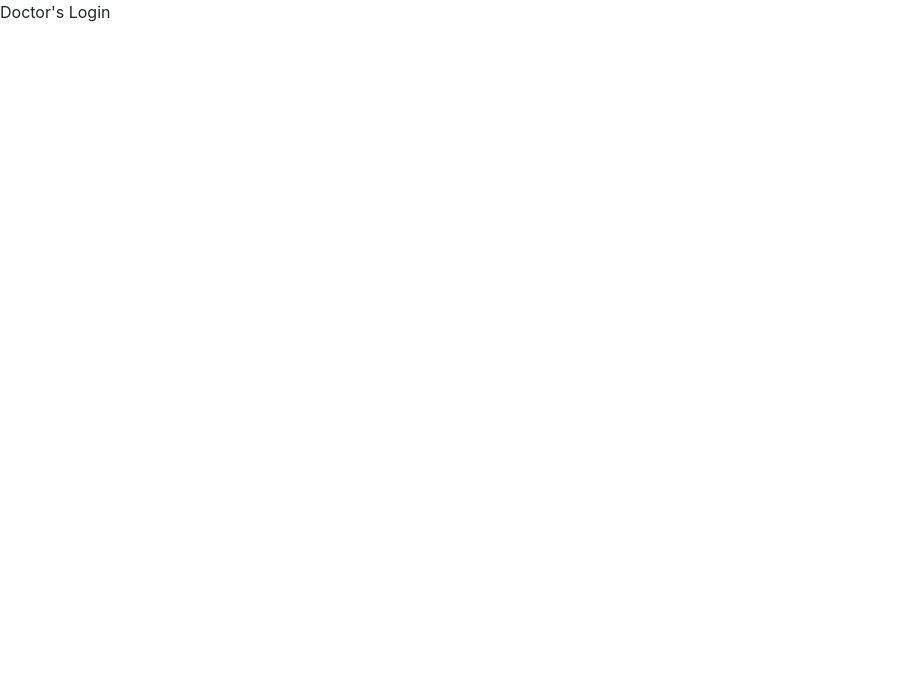
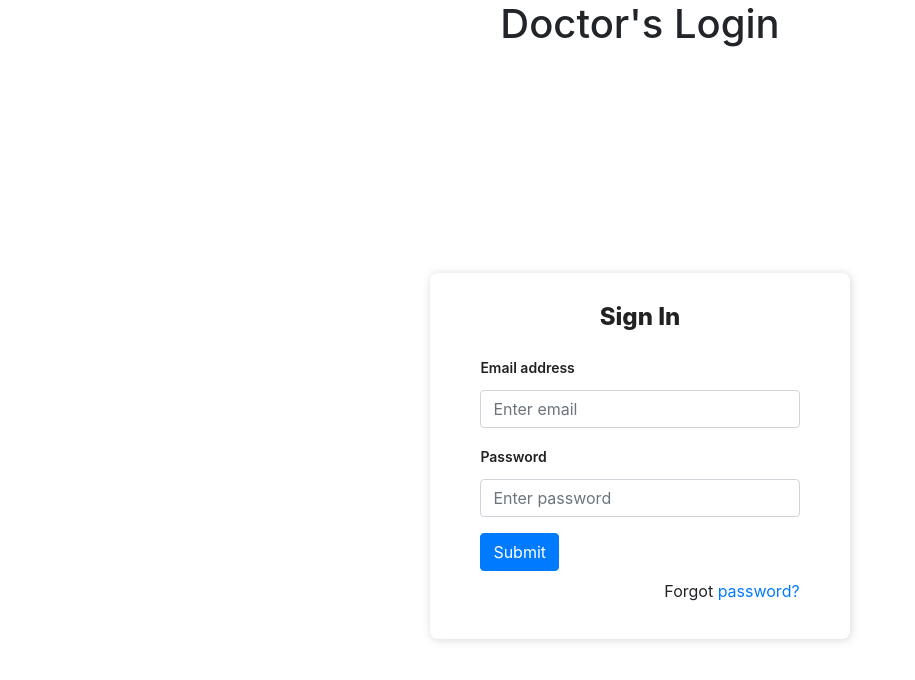
Before and after one commit to ramrodwal/Consent_Management_System, a React (Create React App) app in the folder Hospital/hospital-frontend/: page /DoctorLogin in a window 1280 px wide. Shown: the top 680 px of the page, without its empty margins (0-915 px from the left). Built offline with nearby package versions, Linux system fonts and the light colour scheme; a web font is replaced by a local one.

Commit message:
Hospital Home-frontend

```diff
--- a/Hospital/hospital-frontend/src/App.js
+++ b/Hospital/hospital-frontend/src/App.js
@@ -12,6 +12,7 @@ import HospitalList from './HospitalList';
 import RegisterNewDoctor from './RegisterNewDoctor';
 import RegisterNewHospital from './RegisterNewHospital';
 import DoctorList from './DoctorList';
+
 
 function HospHome(){
   return(
--- a/Hospital/hospital-frontend/src/BookAppointmentDoctor.js
+++ b/Hospital/hospital-frontend/src/BookAppointmentDoctor.js
@@ -4,6 +4,7 @@ function BookAppointmentDoctor(){
     return(
         <>
             Book Appointment
+
         </>
     );
 }
--- a/Hospital/hospital-frontend/src/DoctorLogin.js
+++ b/Hospital/hospital-frontend/src/DoctorLogin.js
@@ -3,7 +3,39 @@ import React from 'react';
 function DoctorLogin(){
     return(
         <>
-            Doctor's Login
+            <center><h1>Doctor's Login</h1></center>
+
+            <div className="Auth-form-container">
+      <form className="Auth-form">
+        <div className="Auth-form-content">
+          <h3 className="Auth-form-title">Sign In</h3>
+          <div className="form-group mt-3">
+            <label>Email address</label>
+            <input
+              type="email"
+              className="form-control mt-1"
+              placeholder="Enter email"
+            />
+          </div>
+          <div className="form-group mt-3">
+            <label>Password</label>
+            <input
+              type="password"
+              className="form-control mt-1"
+              placeholder="Enter password"
+            />
+          </div>
+          <div className="d-grid gap-2 mt-3">
+            <button type="submit" className="btn btn-primary">
+              Submit
+            </button>
+          </div>
+          <p className="forgot-password text-right mt-2">
+            Forgot <a href="#">password?</a>
+          </p>
+        </div>
+      </form>
+    </div>
         </>
     );
 }
--- a/Hospital/hospital-frontend/src/HospitalComponents/HospitalStyle.css
+++ b/Hospital/hospital-frontend/src/HospitalComponents/HospitalStyle.css
@@ -21,3 +21,48 @@
 .tablehead{
     background-color: black;
 }
+
+.pageheading{
+    margin-top: 30px;
+    padding: 5px;
+}
+
+.App {
+    background-color: white;
+  }
+
+  .Auth-form-container {
+    display: flex;
+    justify-content: center;
+    align-items: center;
+    width: 100vw;
+    height: 100vh;
+  }
+
+  .Auth-form {
+    width: 420px;
+    box-shadow: rgb(0 0 0 / 16%) 1px 1px 10px;
+    padding-top: 30px;
+    padding-bottom: 20px;
+    border-radius: 8px;
+    background-color: white;
+  }
+
+  .Auth-form-content {
+    padding-left: 12%;
+    padding-right: 12%;
+  }
+
+  .Auth-form-title {
+    text-align: center;
+    margin-bottom: 1em;
+    font-size: 24px;
+    color: rgb(34, 34, 34);
+    font-weight: 800;
+  }
+
+  label {
+    font-size: 14px;
+    font-weight: 600;
+    color: rgb(34, 34, 34);
+  }
--- a/Hospital/hospital-frontend/src/HospitalHome.js
+++ b/Hospital/hospital-frontend/src/HospitalHome.js
@@ -1,30 +1,66 @@
 import React from "react";
+import Container from 'react-bootstrap/esm/Container';
+import "./HospitalComponents/HospitalStyle.css"
+import Card from 'react-bootstrap/Card';
+import CardGroup from 'react-bootstrap/CardGroup';
 
-import Card from "react-bootstrap/Card";
+
 
 
 function HospitalHome(){
     return(
         <>
+        <div className="pageheading">
+        <center><h1>Hospital Home</h1></center><br></br>
+        </div>
+        <Container>
 
-            <h1>Hospital Home</h1>
-            <container>
+
+
+<CardGroup  className='topgroup'>
   <Card>
-                <a class="logindoc" href="/BookAppointmentDoctor">
-                    Book Appointment
+    <a href='/BookAppointmentDoctor'>
+    <Card.Img variant="top" className='Images' src="https://media.istockphoto.com/id/1286487110/vector/appointment-booking-calendar-vector-illustration.jpg?s=612x612&w=0&k=20&c=K26phQ_nb0tu7Ezx9Fvf_43_5J-bOkufOUf_HfqNlXA=" />
     </a>
+    <Card.Body>
+
+
+    </Card.Body>
+    <Card.Footer>
+    <h3><b>Book an appointment</b></h3>
+    </Card.Footer>
+
   </Card>
   <Card>
-                <a class="logindoc" href="/DoctorLogin">
-                    Doctor's Login
+    <a href='/DoctorLogin'>
+    <Card.Img variant="top" className='Images' src="https://img.freepik.com/premium-vector/doctor-icon-avatar-white_136162-58.jpg?w=2000" />
     </a>
+    <Card.Body>
+
+
+    </Card.Body>
+    <Card.Footer>
+      <h3><b>Doctor's Login</b></h3>
+    </Card.Footer>
+
   </Card>
+
   <Card>
-                <a class="logindoc" href="/AdminLogin">
-                    Admin Login
+    <a href='/AdminLogin'>
+    <Card.Img variant="top" className='Images' src="https://static.vecteezy.com/system/resources/previews/003/190/658/original/line-icon-for-back-office-vector.jpg" />
     </a>
+    <Card.Body>
+
+
+    </Card.Body>
+    <Card.Footer>
+      <h3><b>Admin Login</b></h3>
+    </Card.Footer>
+
   </Card>
-            </container>
+
+</CardGroup>
+            </Container>
 
         </>
 
```
Lines whose indentation alone changed are shown as unchanged.
